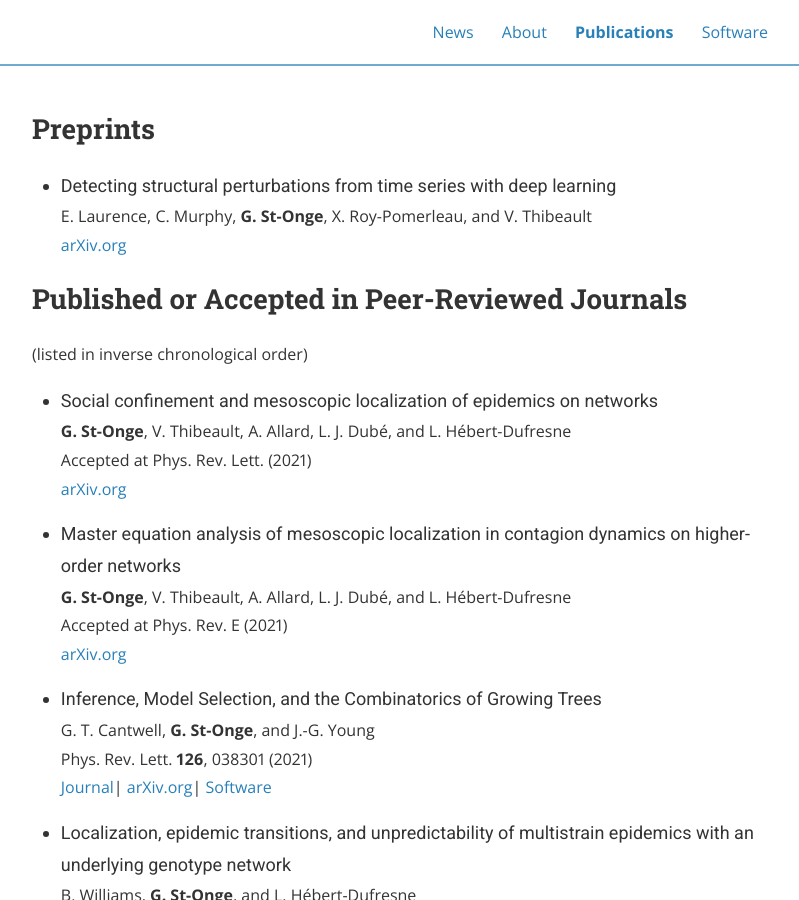
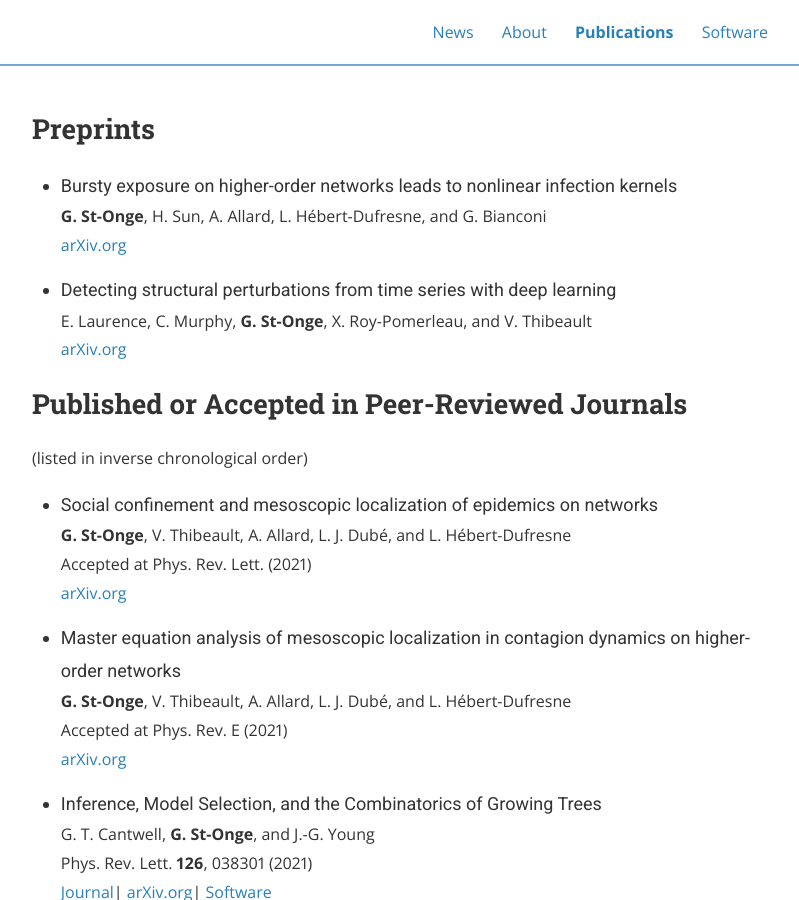
Before and after one commit to gstonge/gstonge.github.io, a Jekyll site: the page built from publications.md, in a window 1280 px wide and 900 px high. Shown: the whole window, without its empty margins (240-1039 px from the left). Built offline with Jekyll 4.4.1, drawn with Linux system fonts in a browser that asks for light colours; nearby versions of some CDN libraries.

Commit message:
new publication

```diff
--- a/publications.md
+++ b/publications.md
@@ -6,7 +6,9 @@ permalink: /publications/
 
 
 ## Preprints
-
+* <span class="pub-title">Bursty exposure on higher-order networks leads to nonlinear infection kernels</span><br>
+**G. St-Onge**, H. Sun, A. Allard, L. Hébert-Dufresne, and G. Bianconi <br>
+[arXiv.org](https://arxiv.org/abs/2101.07229)
 
 * <span class="pub-title">Detecting structural perturbations from time series with deep learning</span><br>
 E. Laurence, C. Murphy, **G. St-Onge**, X. Roy-Pomerleau, and V. Thibeault <br>
```
Also changed, not shown: 1 other file.
